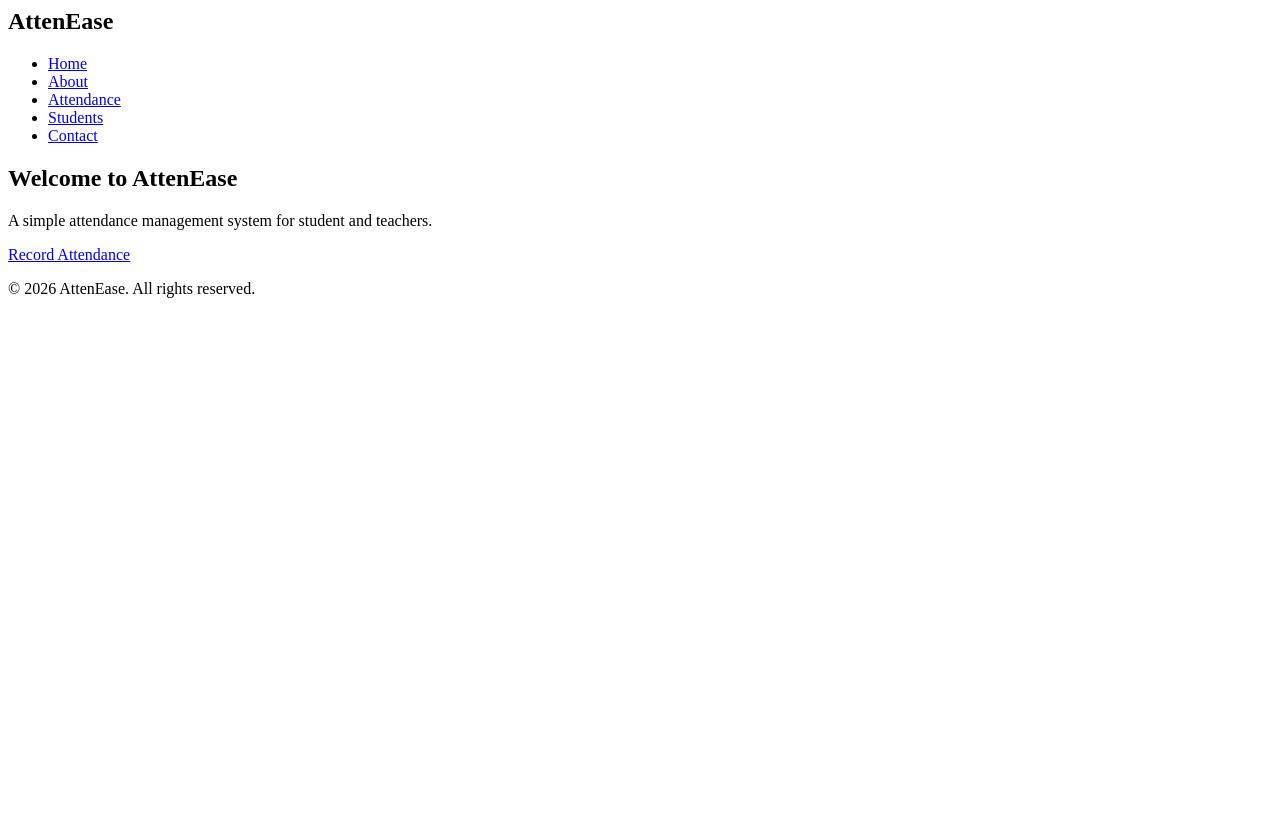
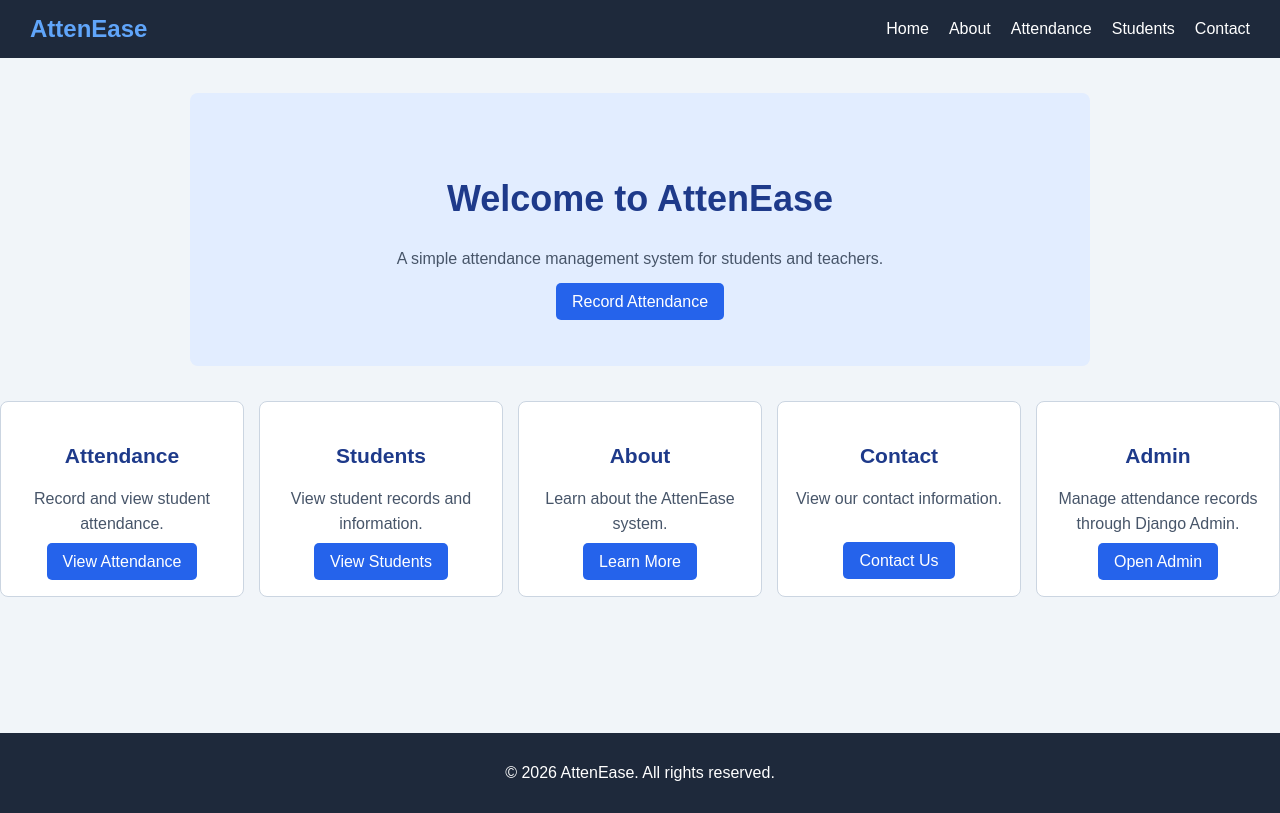
Before and after one commit to JendelLilan2525/AttenEase, a Django app: page / in a window 1280 px wide. Before the commit the page ends 298 px from the top, so only its background shows below. Run offline with Django 5.2, Linux system fonts and the light colour scheme.

Commit message:
Improve AttenEase dashoard design

```diff
--- a/record/templates/records/base.html
+++ b/record/templates/records/base.html
@@ -1,19 +1,21 @@
 {% load static %}
 
-<! DOCTYPE html>
-<html lang='en'>
+<!DOCTYPE html>
+<html lang="en">
 <head>
     <meta charset="UTF-8">
-        <meta name="viewport"
-        contains="width=device-width,initial-scale=1.0">
+    <meta name="viewport" content="width=device-width, initial-scale=1.0">
 
-        <title>{% block title %}
-            AttenEase{% endblock %}
-        </title>
+    <title>{% block title %}AttenEase{% endblock %}</title>
+
+    <!-- Connect the CSS file -->
+    <link rel="stylesheet" href="{% static 'css/style.css' %}">
 </head>
 
 <body>
+
     {% include 'records/includes/navbar.html' %}
+
     <main>
         {% block content %}
         {% endblock %}
@@ -22,5 +24,4 @@
     {% include 'records/includes/footer.html' %}
 
 </body>
-
 </html>
--- a/record/templates/records/home.html
+++ b/record/templates/records/home.html
@@ -1,13 +1,14 @@
 {% extends 'records/base.html' %}
 
-{% block title %}Home | AttenEase {% endblock %}
+{% block title %}Dashboard | AttenEase{% endblock %}
 
 {% block content %}
 
 <section class="hero">
     <h1>Welcome to AttenEase</h1>
+
     <p>
-        A simple attendance management system for student and teachers.
+        A simple attendance management system for students and teachers.
     </p>
 
     <a href="{% url 'attendance' %}" class="button">
@@ -15,4 +16,48 @@
     </a>
 </section>
 
+<section class="dashboard">
+
+    <div class="dashboard-card">
+        <h2>Attendance</h2>
+        <p>Record and view student attendance.</p>
+        <a href="{% url 'attendance' %}" class="button">
+            View Attendance
+        </a>
+    </div>
+
+    <div class="dashboard-card">
+        <h2>Students</h2>
+        <p>View student records and information.</p>
+        <a href="{% url 'students' %}" class="button">
+            View Students
+        </a>
+    </div>
+
+    <div class="dashboard-card">
+        <h2>About</h2>
+        <p>Learn about the AttenEase system.</p>
+        <a href="{% url 'about' %}" class="button">
+            Learn More
+        </a>
+    </div>
+
+    <div class="dashboard-card">
+        <h2>Contact</h2>
+        <p>View our contact information.</p>
+        <a href="{% url 'contact' %}" class="button">
+            Contact Us
+        </a>
+    </div>
+
+    <div class="dashboard-card">
+        <h2>Admin</h2>
+        <p>Manage attendance records through Django Admin.</p>
+        <a href="/admin/" class="button">
+            Open Admin
+        </a>
+    </div>
+
+</section>
+
 {% endblock %}
--- a/static/css/style.css
+++ b/static/css/style.css
@@ -1,3 +1,4 @@
+/* General design */
 * {
     box-sizing: border-box;
 }
@@ -5,13 +6,13 @@
 body {
     margin: 0;
     font-family: Arial, sans-serif;
-    background-color: #f4f6f8;
-    color: #222;
+    background-color: #f1f5f9;
+    color: #1e293b;
 }
 
-/* Navbar */
+/* Navigation bar */
 nav {
-    background-color: #1f4e79;
+    background-color: #1e293b;
     color: white;
     padding: 15px 30px;
     display: flex;
@@ -21,14 +22,15 @@ nav {
 
 nav h2 {
     margin: 0;
+    color: #60a5fa;
 }
 
 nav ul {
     list-style: none;
+    display: flex;
+    gap: 20px;
     margin: 0;
     padding: 0;
-    display: flex;
-    gap: 20px;
 }
 
 nav a {
@@ -37,7 +39,7 @@ nav a {
 }
 
 nav a:hover {
-    text-decoration: underline;
+    color: #60a5fa;
 }
 
 /* Main content */
@@ -45,82 +47,63 @@ main {
     min-height: 80vh;
 }
 
-/* Sections */
 .hero,
 .page-section {
     max-width: 900px;
-    margin: 60px auto;
-    padding: 30px;
+    margin: 40px auto;
+    padding: 25px;
     text-align: center;
 }
 
 .hero h1,
 .page-section h1 {
-    font-size: 40px;
-    margin-bottom: 15px;
+    color: #1e3a8a;
 }
 
-.hero p,
-.page-section p {
-    font-size: 18px;
-    line-height: 1.6;
-}
-
-/* Boxes */
+/* Content boxes */
 .attendance-box,
 .student-box,
 .contact-box {
     background-color: white;
-    max-width: 600px;
-    margin: 30px auto;
+    max-width: 700px;
+    margin: 25px auto;
     padding: 25px;
-    border-radius: 10px;
-    box-shadow: 0 2px 8px rgba(0, 0, 0, 0.1);
+    border: 1px solid #cbd5e1;
+    border-radius: 8px;
+}
+
+/* Forms */
+input,
+select {
+    padding: 10px;
+    border: 1px solid #cbd5e1;
+    border-radius: 4px;
+    max-width: 100%;
+}
+
+input:focus,
+select:focus {
+    outline: 2px solid #60a5fa;
 }
 
 /* Buttons */
-.button {
-    display: inline-block;
-    background-color: #1f4e79;
+.button,
+button {
+    background-color: #2563eb;
     color: white;
-    padding: 12px 20px;
+    padding: 10px 16px;
     border: none;
-    border-radius: 6px;
+    border-radius: 5px;
     text-decoration: none;
     cursor: pointer;
 }
 
-.button:hover {
-    background-color: #163a5c;
+.button:hover,
+button:hover {
+    background-color: #1d4ed8;
 }
 
-/* Footer */
-footer {
-    background-color: #1f4e79;
-    color: white;
-    text-align: center;
-    padding: 15px;
-}
-
-/* Mobile */
-@media (max-width: 700px) {
-    nav {
-        flex-direction: column;
-        gap: 15px;
-    }
-
-    nav ul {
-        flex-direction: column;
-        text-align: center;
-        gap: 10px;
-    }
-
-    .hero h1,
-    .page-section h1 {
-        font-size: 30px;
-    }
-}
-/* Attendance Table */
+/* Tables */
 .attendance-table {
     width: 100%;
     border-collapse: collapse;
@@ -130,16 +113,116 @@ footer {
 
 .attendance-table th,
 .attendance-table td {
-    border: 1px solid #ddd;
+    border: 1px solid #cbd5e1;
     padding: 12px;
     text-align: center;
 }
 
 .attendance-table th {
-    background-color: #1f4e79;
+    background-color: #1e293b;
     color: white;
 }
 
 .attendance-table tr:nth-child(even) {
-    background-color: #f4f6f8;
+    background-color: #f1f5f9;
 }
+
+/* Footer */
+footer {
+    background-color: #1e293b;
+    color: white;
+    text-align: center;
+    padding: 15px;
+}
+
+/* Mobile layout */
+@media (max-width: 700px) {
+    nav {
+        flex-direction: column;
+        gap: 15px;
+    }
+
+    nav ul {
+        flex-wrap: wrap;
+        justify-content: center;
+        gap: 12px;
+    }
+
+    .hero,
+    .page-section {
+        margin: 20px auto;
+        padding: 15px;
+    }
+
+    .attendance-box,
+    .student-box,
+    .contact-box {
+        padding: 15px;
+        overflow-x: auto;
+    }
+
+    .attendance-table {
+        min-width: 450px;
+    }
+}
+/* Dashboard welcome section */
+.hero {
+    background-color: #e2edff;
+    border-radius: 8px;
+    padding: 55px 25px;
+    margin: 35px auto;
+}
+
+.hero h1 {
+    color: #1e3a8a;
+    font-size: 36px;
+}
+
+.hero p {
+    color: #475569;
+    margin-bottom: 25px;
+}
+
+/* Dashboard cards */
+.dashboard {
+    max-width: 1400px;
+    margin: 35px auto 60px;
+    display: grid;
+    grid-template-columns: repeat(5, minmax(0, 1fr));
+    gap: 15px;
+}
+
+.dashboard-card {
+    background-color: white;
+    border: 1px solid #cbd5e1;
+    border-radius: 8px;
+    padding: 25px 15px;
+    text-align: center;
+}
+
+.dashboard-card h2 {
+    color: #1e3a8a;
+    font-size: 21px;
+}
+
+.dashboard-card p {
+    color: #475569;
+    line-height: 1.6;
+    min-height: 50px;
+}
+
+@media (max-width: 1000px) {
+    .dashboard {
+        grid-template-columns: repeat(2, minmax(0, 1fr));
+    }
+}
+
+@media (max-width: 600px) {
+    .dashboard {
+        grid-template-columns: 1fr;
+    }
+
+    .hero h1 {
+        font-size: 28px;
+    }
+}
```
Lines whose indentation alone changed are shown as unchanged.
